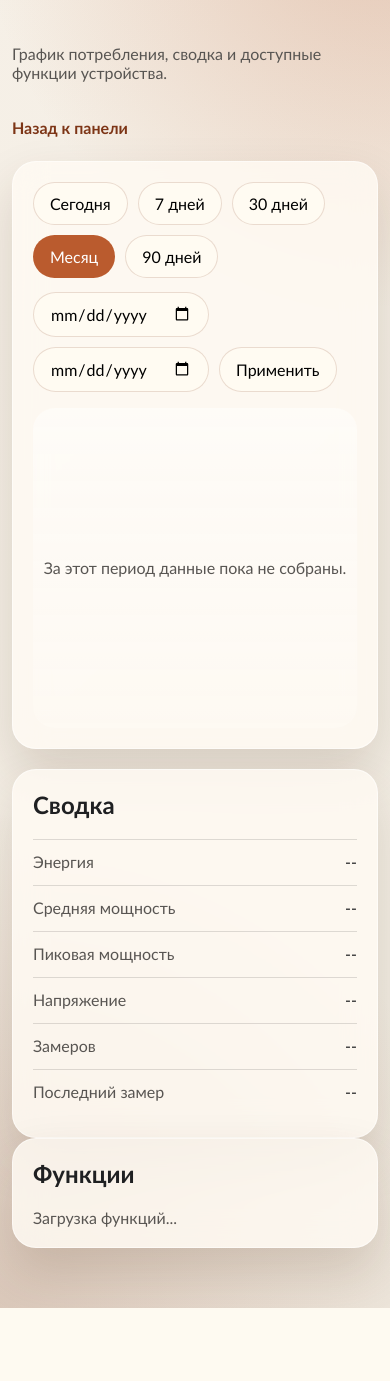
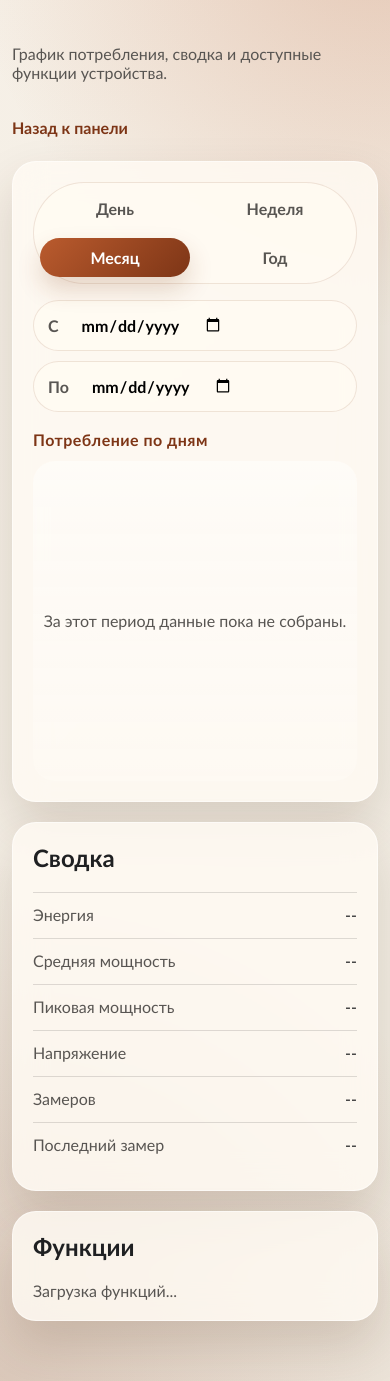
Before and after one commit to shn-moto/power-meter, a FastAPI app: template templates/device.html in a window 390 px wide. Shown: the part 100-1481 px from the top of the page. Before the commit the page ends 1408 px from the top, so only its background shows below. Run offline with FastAPI, Linux system fonts and the light colour scheme; the template is opened without the code that fills it, so the values that code supplies are empty; parts of the project's set-up code (start-up, migrations or seed data) failed here and were passed over.

Commit message:
Redesign device consumption chart

```diff
--- a/static/app.css
+++ b/static/app.css
@@ -284,19 +284,81 @@ p {
     grid-template-columns: minmax(0, 1.7fr) minmax(300px, 0.9fr);
 }
 
+.detail-sidebar {
+    display: grid;
+    gap: 20px;
+    align-content: start;
+}
+
 .chart-toolbar {
     display: flex;
-    justify-content: space-between;
-    gap: 14px;
+    align-items: center;
+    gap: 16px;
     flex-wrap: wrap;
-    margin-bottom: 16px;
+    margin-bottom: 18px;
 }
 
-.period-buttons,
+.period-switcher,
 .custom-range-form {
     display: flex;
+    align-items: center;
     gap: 10px;
     flex-wrap: wrap;
+}
+
+.period-switcher {
+    margin: 0;
+    padding: 6px;
+    border: 1px solid rgba(125, 53, 22, 0.12);
+    border-radius: 999px;
+    background: rgba(255, 251, 243, 0.7);
+}
+
+.period-option {
+    position: relative;
+}
+
+.period-option input {
+    position: absolute;
+    opacity: 0;
+    pointer-events: none;
+}
+
+.period-option span {
+    display: inline-flex;
+    align-items: center;
+    justify-content: center;
+    min-width: 86px;
+    padding: 10px 16px;
+    border-radius: 999px;
+    font-weight: 700;
+    color: var(--muted);
+    transition: background 0.2s ease, color 0.2s ease, box-shadow 0.2s ease;
+}
+
+.period-option input:checked + span {
+    background: linear-gradient(135deg, var(--accent), var(--accent-deep));
+    color: white;
+    box-shadow: 0 12px 24px rgba(125, 53, 22, 0.2);
+}
+
+.date-field {
+    display: inline-flex;
+    align-items: center;
+    gap: 10px;
+    padding: 6px 10px 6px 14px;
+    border-radius: 999px;
+    border: 1px solid rgba(125, 53, 22, 0.12);
+    background: rgba(255, 251, 243, 0.7);
+    color: var(--muted);
+    font-weight: 700;
+}
+
+.date-field input {
+    border: 0;
+    padding: 8px 12px;
+    min-width: 148px;
+    background: transparent;
 }
 
 button,
@@ -312,11 +374,17 @@ button {
     cursor: pointer;
 }
 
-.period-buttons .is-active,
 button:hover {
     background: var(--accent);
     color: white;
     border-color: transparent;
+}
+
+.chart-meta {
+    margin-bottom: 12px;
+    color: var(--accent-deep);
+    font-weight: 700;
+    letter-spacing: 0.03em;
 }
 
 .chart-frame {
@@ -338,12 +406,51 @@ button:hover {
     stroke-width: 1;
 }
 
-[data-chart-line] {
-    fill: none;
-    stroke: var(--accent);
-    stroke-width: 4;
-    stroke-linejoin: round;
-    stroke-linecap: round;
+[data-chart-y-axis] text,
+[data-chart-x-axis] text {
+    fill: var(--muted);
+    font-size: 12px;
+}
+
+.chart-bar {
+    fill: url(#chart-bar-gradient);
+    fill: var(--accent);
+    opacity: 0.9;
+    transition: opacity 0.16s ease, transform 0.16s ease;
+    transform-origin: center bottom;
+}
+
+.chart-bar:hover,
+.chart-bar:focus {
+    opacity: 1;
+    fill: var(--accent-deep);
+}
+
+.chart-tooltip {
+    position: absolute;
+    z-index: 2;
+    min-width: 164px;
+    max-width: 220px;
+    padding: 10px 12px;
+    border-radius: 16px;
+    background: rgba(31, 32, 34, 0.9);
+    color: white;
+    box-shadow: 0 18px 40px rgba(31, 32, 34, 0.24);
+    pointer-events: none;
+}
+
+.chart-tooltip strong,
+.chart-tooltip span {
+    display: block;
+}
+
+.chart-tooltip strong {
+    margin-bottom: 4px;
+    font-size: 0.92rem;
+}
+
+.chart-tooltip span {
+    color: rgba(255, 255, 255, 0.82);
 }
 
 .chart-empty {
@@ -520,6 +627,29 @@ button:hover {
 
     .chart-toolbar {
         flex-direction: column;
+        align-items: stretch;
+    }
+
+    .period-switcher,
+    .custom-range-form {
+        width: 100%;
+    }
+
+    .period-switcher {
+        justify-content: space-between;
+    }
+
+    .period-option {
+        flex: 1 1 calc(50% - 8px);
+    }
+
+    .period-option span,
+    .date-field {
+        width: 100%;
+    }
+
+    .custom-range-form {
+        flex-direction: column;
     }
 
     .registry-item {
--- a/static/device.js
+++ b/static/device.js
@@ -2,14 +2,18 @@ const page = document.querySelector('[data-device-page]');
 
 if (page) {
     const slug = page.dataset.deviceSlug;
-    const buttons = [...page.querySelectorAll('[data-period]')];
+    const periodInputs = [...page.querySelectorAll('input[data-period]')];
     const customRangeForm = page.querySelector('[data-custom-range]');
     const summary = page.querySelector('[data-device-summary]');
     const functionsContainer = page.querySelector('[data-device-functions]');
     const chart = page.querySelector('[data-chart]');
     const chartGrid = page.querySelector('[data-chart-grid]');
-    const chartLine = page.querySelector('[data-chart-line]');
+    const chartBars = page.querySelector('[data-chart-bars]');
+    const chartXAxis = page.querySelector('[data-chart-x-axis]');
+    const chartYAxis = page.querySelector('[data-chart-y-axis]');
     const chartEmpty = page.querySelector('[data-chart-empty]');
+    const chartMeta = page.querySelector('[data-chart-meta]');
+    const chartTooltip = page.querySelector('[data-chart-tooltip]');
     const timerDialog = document.querySelector('[data-timer-dialog]');
     const timerForm = document.querySelector('[data-timer-form]');
     const timerCancel = document.querySelector('[data-timer-cancel]');
@@ -24,6 +28,82 @@ if (page) {
             return '--';
         }
         return `${value}${suffix}`;
+    };
+
+    const formatNumber = (value) => {
+        if (!Number.isFinite(value)) {
+            return '0';
+        }
+        if (value >= 10) {
+            return value.toFixed(1).replace(/\.0$/, '');
+        }
+        if (value >= 1) {
+            return value.toFixed(2).replace(/0$/, '').replace(/\.$/, '');
+        }
+        return value.toFixed(3).replace(/0+$/, '').replace(/\.$/, '');
+    };
+
+    const formatTimestamp = (timestamp, bucket) => {
+        const value = new Date(timestamp);
+        if (bucket === 'hour') {
+            return new Intl.DateTimeFormat('ru-RU', { hour: '2-digit' }).format(value);
+        }
+        if (bucket === 'day') {
+            return new Intl.DateTimeFormat('ru-RU', { day: 'numeric', month: 'short' }).format(value);
+        }
+        return new Intl.DateTimeFormat('ru-RU', { month: 'short' }).format(value);
+    };
+
+    const formatTooltipTimestamp = (timestamp, bucket) => {
+        const value = new Date(timestamp);
+        if (bucket === 'hour') {
+            return new Intl.DateTimeFormat('ru-RU', {
+                day: 'numeric',
+                month: 'long',
+                hour: '2-digit',
+            }).format(value);
+        }
+        if (bucket === 'day') {
+            return new Intl.DateTimeFormat('ru-RU', {
+                day: 'numeric',
+                month: 'long',
+                year: 'numeric',
+            }).format(value);
+        }
+        return new Intl.DateTimeFormat('ru-RU', {
+            month: 'long',
+            year: 'numeric',
+        }).format(value);
+    };
+
+    const describeBucket = (bucket) => {
+        if (bucket === 'hour') {
+            return 'часам';
+        }
+        if (bucket === 'day') {
+            return 'дням';
+        }
+        return 'месяцам';
+    };
+
+    const hideTooltip = () => {
+        chartTooltip.hidden = true;
+    };
+
+    const showTooltip = (event, item, chartConfig) => {
+        const chartBounds = chart.getBoundingClientRect();
+        const left = Math.min(
+            Math.max(event.clientX - chartBounds.left + 14, 16),
+            chartBounds.width - 180,
+        );
+        const top = Math.max(event.clientY - chartBounds.top - 54, 12);
+        chartTooltip.innerHTML = `
+            <strong>${formatTooltipTimestamp(item.timestamp, chartConfig.bucket)}</strong>
+            <span>${chartConfig.label}: ${formatNumber(Number(item.chart_value || 0))} ${chartConfig.unit}</span>
+        `;
+        chartTooltip.style.left = `${left}px`;
+        chartTooltip.style.top = `${top}px`;
+        chartTooltip.hidden = false;
     };
 
     const setFunctionButtonState = (disabled) => {
@@ -141,41 +221,85 @@ if (page) {
         renderFunctions(payload.device_functions || []);
     };
 
-    const renderChart = (series) => {
+    const renderChart = (series, chartConfig) => {
         chartGrid.innerHTML = '';
+        chartBars.innerHTML = '';
+        chartXAxis.innerHTML = '';
+        chartYAxis.innerHTML = '';
         const values = series.map((item) => Number(item.chart_value ?? 0));
         const maxValue = Math.max(...values, 0);
         if (!series.length || maxValue <= 0) {
             chartEmpty.hidden = false;
-            chartLine.setAttribute('points', '');
+            hideTooltip();
+            chartMeta.textContent = 'Потребление по интервалам';
             return;
         }
 
         chartEmpty.hidden = true;
         const width = 960;
         const height = 320;
-        const padding = { top: 24, right: 24, bottom: 30, left: 32 };
+        chartMeta.textContent = `${chartConfig.label} по ${describeBucket(chartConfig.bucket)}`;
+        const padding = { top: 24, right: 24, bottom: 54, left: 74 };
         const plotWidth = width - padding.left - padding.right;
         const plotHeight = height - padding.top - padding.bottom;
         const yMax = maxValue * 1.1;
+        const stepCount = 4;
 
-        for (let step = 0; step <= 4; step += 1) {
-            const y = padding.top + (plotHeight / 4) * step;
+        for (let step = 0; step <= stepCount; step += 1) {
+            const y = padding.top + (plotHeight / stepCount) * step;
+            const tickValue = yMax - (yMax / stepCount) * step;
             const line = document.createElementNS('http://www.w3.org/2000/svg', 'line');
             line.setAttribute('x1', String(padding.left));
             line.setAttribute('x2', String(width - padding.right));
             line.setAttribute('y1', String(y));
             line.setAttribute('y2', String(y));
             chartGrid.appendChild(line);
+
+            const label = document.createElementNS('http://www.w3.org/2000/svg', 'text');
+            label.setAttribute('x', String(padding.left - 14));
+            label.setAttribute('y', String(y + 4));
+            label.setAttribute('text-anchor', 'end');
+            label.textContent = `${formatNumber(tickValue)} ${chartConfig.unit}`;
+            chartYAxis.appendChild(label);
         }
 
-        const points = series.map((item, index) => {
-            const x = padding.left + (plotWidth * index) / Math.max(series.length - 1, 1);
+        const slotWidth = plotWidth / series.length;
+        const barWidth = Math.max(Math.min(slotWidth * 0.72, 42), 10);
+        const labelStep = Math.max(1, Math.ceil(series.length / 8));
+
+        series.forEach((item, index) => {
             const value = Number(item.chart_value ?? 0);
-            const y = padding.top + plotHeight - (value / yMax) * plotHeight;
-            return `${x},${y}`;
+            const barHeight = value > 0 ? Math.max((value / yMax) * plotHeight, 3) : 0;
+            const x = padding.left + slotWidth * index + (slotWidth - barWidth) / 2;
+            const y = padding.top + plotHeight - barHeight;
+
+            const bar = document.createElementNS('http://www.w3.org/2000/svg', 'rect');
+            bar.setAttribute('x', String(x));
+            bar.setAttribute('y', String(y));
+            bar.setAttribute('width', String(barWidth));
+            bar.setAttribute('height', String(barHeight));
+            bar.setAttribute('rx', '10');
+            bar.setAttribute('class', 'chart-bar');
+            bar.setAttribute('tabindex', '0');
+            bar.addEventListener('mouseenter', (event) => showTooltip(event, item, chartConfig));
+            bar.addEventListener('mousemove', (event) => showTooltip(event, item, chartConfig));
+            bar.addEventListener('mouseleave', hideTooltip);
+            bar.addEventListener('focus', () => {
+                const rect = bar.getBoundingClientRect();
+                showTooltip({ clientX: rect.left + rect.width / 2, clientY: rect.top }, item, chartConfig);
+            });
+            bar.addEventListener('blur', hideTooltip);
+            chartBars.appendChild(bar);
+
+            if (index % labelStep === 0 || index === series.length - 1) {
+                const label = document.createElementNS('http://www.w3.org/2000/svg', 'text');
+                label.setAttribute('x', String(x + barWidth / 2));
+                label.setAttribute('y', String(height - 18));
+                label.setAttribute('text-anchor', 'middle');
+                label.textContent = formatTimestamp(item.timestamp, chartConfig.bucket);
+                chartXAxis.appendChild(label);
+            }
         });
-        chartLine.setAttribute('points', points.join(' '));
     };
 
     const loadPeriod = async (period, start, end) => {
@@ -192,31 +316,41 @@ if (page) {
             const response = await fetch(`/api/devices/${slug}/stats?${query.toString()}`, { cache: 'no-store' });
             const payload = await response.json();
             renderSummary(payload);
-            renderChart(payload.series);
+            renderChart(payload.series, payload.chart || { label: 'Потребление', unit: 'кВт·ч', bucket: 'day' });
         } finally {
             isLoading = false;
         }
     };
 
-    buttons.forEach((button) => {
-        button.addEventListener('click', () => {
-            buttons.forEach((item) => item.classList.remove('is-active'));
-            button.classList.add('is-active');
-            currentPeriod = button.dataset.period;
+    periodInputs.forEach((input) => {
+        input.addEventListener('change', () => {
+            if (!input.checked) {
+                return;
+            }
+            currentPeriod = input.value;
             currentStart = null;
             currentEnd = null;
+            customRangeForm.reset();
             loadPeriod(currentPeriod, currentStart, currentEnd);
         });
     });
 
-    customRangeForm.addEventListener('submit', (event) => {
-        event.preventDefault();
-        const formData = new FormData(customRangeForm);
-        buttons.forEach((item) => item.classList.remove('is-active'));
-        currentPeriod = 'custom';
-        currentStart = formData.get('start');
-        currentEnd = formData.get('end');
-        loadPeriod(currentPeriod, currentStart, currentEnd);
+    [...customRangeForm.querySelectorAll('input[type="date"]')].forEach((input) => {
+        input.addEventListener('change', () => {
+            const formData = new FormData(customRangeForm);
+            const start = String(formData.get('start') || '');
+            const end = String(formData.get('end') || '');
+            if (!start || !end) {
+                return;
+            }
+            periodInputs.forEach((item) => {
+                item.checked = false;
+            });
+            currentPeriod = 'custom';
+            currentStart = start;
+            currentEnd = end;
+            loadPeriod(currentPeriod, currentStart, currentEnd);
+        });
     });
 
     if (timerCancel) {
--- a/templates/device.html
+++ b/templates/device.html
@@ -13,24 +13,44 @@
 <section class="detail-layout" data-device-page data-device-slug="{{ device.slug }}">
     <article class="detail-card">
         <div class="chart-toolbar">
-            <div class="period-buttons">
-                <button type="button" data-period="today">Сегодня</button>
-                <button type="button" data-period="7d">7 дней</button>
-                <button type="button" data-period="30d">30 дней</button>
-                <button type="button" data-period="month" class="is-active">Месяц</button>
-                <button type="button" data-period="90d">90 дней</button>
-            </div>
+            <fieldset class="period-switcher" data-period-switcher>
+                <label class="period-option">
+                    <input type="radio" name="period" value="day" data-period>
+                    <span>День</span>
+                </label>
+                <label class="period-option">
+                    <input type="radio" name="period" value="week" data-period>
+                    <span>Неделя</span>
+                </label>
+                <label class="period-option">
+                    <input type="radio" name="period" value="month" data-period checked>
+                    <span>Месяц</span>
+                </label>
+                <label class="period-option">
+                    <input type="radio" name="period" value="year" data-period>
+                    <span>Год</span>
+                </label>
+            </fieldset>
             <form class="custom-range-form" data-custom-range>
-                <input type="date" name="start" required>
-                <input type="date" name="end" required>
-                <button type="submit">Применить</button>
+                <label class="date-field">
+                    <span>С</span>
+                    <input type="date" name="start">
+                </label>
+                <label class="date-field">
+                    <span>По</span>
+                    <input type="date" name="end">
+                </label>
             </form>
         </div>
+        <div class="chart-meta" data-chart-meta>Потребление по дням</div>
         <div class="chart-frame">
             <svg viewBox="0 0 960 320" class="chart-svg" data-chart>
                 <g data-chart-grid></g>
-                <polyline data-chart-line points="" />
+                <g data-chart-y-axis></g>
+                <g data-chart-bars></g>
+                <g data-chart-x-axis></g>
             </svg>
+            <div class="chart-tooltip" data-chart-tooltip hidden></div>
             <div class="chart-empty" data-chart-empty hidden>За этот период данные пока не собраны.</div>
         </div>
     </article>
```
Also changed, not shown: app/storage.py (+62 -18 lines), app/web.py (+9 -9 lines).
